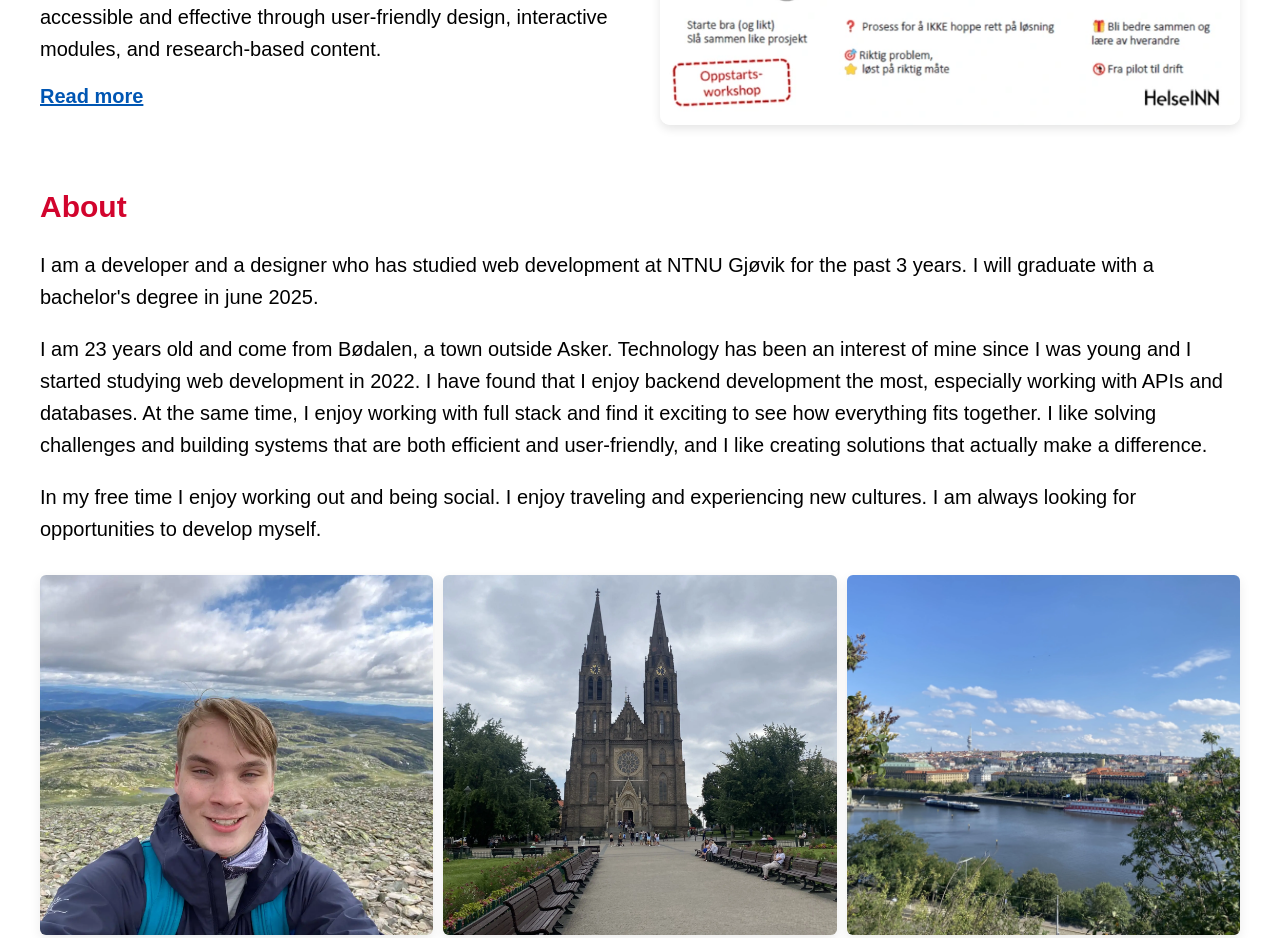
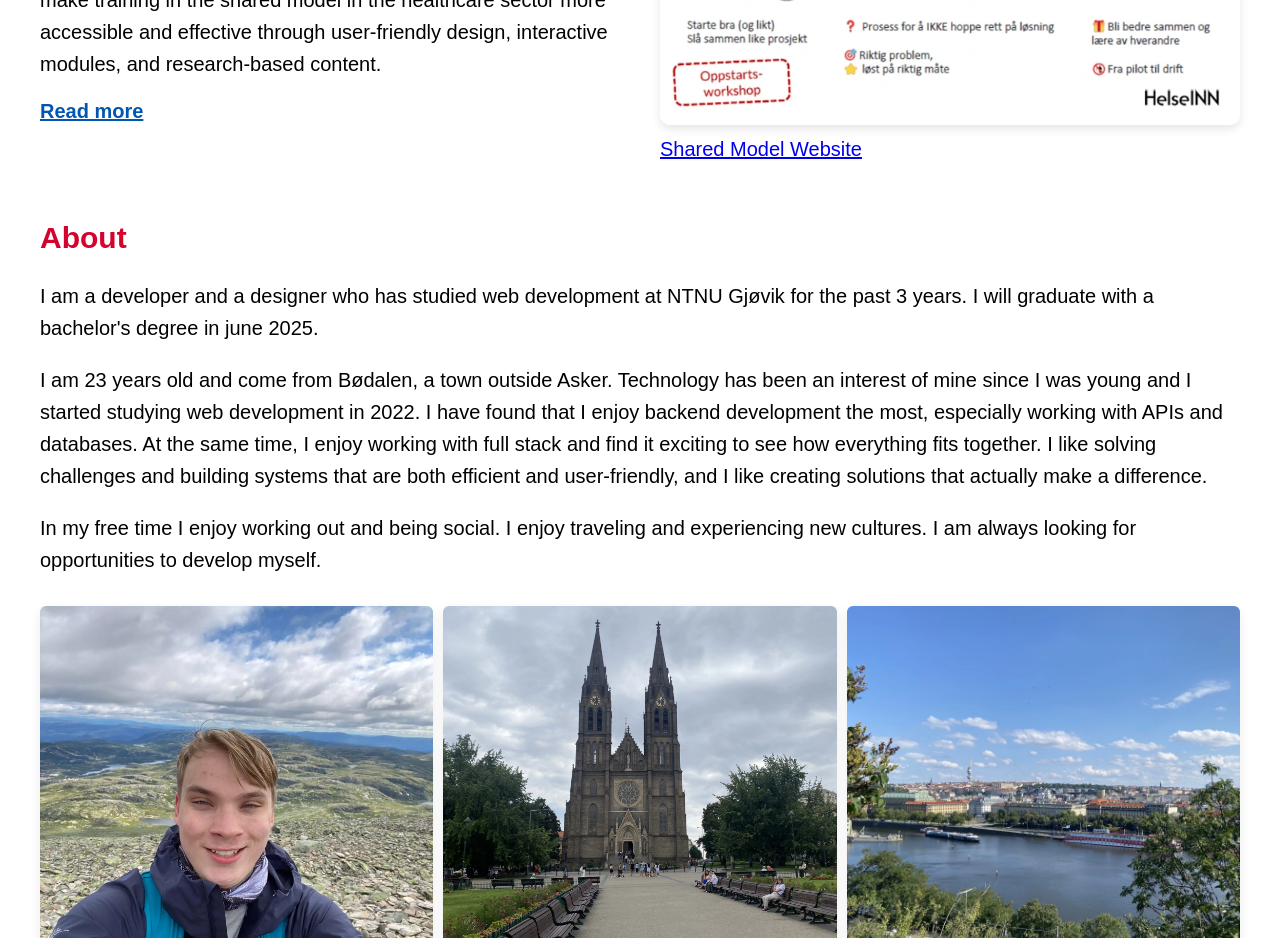
Before and after one commit to SebastianHaugen/Portfolio-website, a React (Create React App) app in the folder my-app/: page / in a window 1280 px wide. Shown: the part 2040-2978 px from the top of the page. Built offline with nearby package versions, Linux system fonts and the light colour scheme; a web font is replaced by a local one.

Commit message:
Added link to the bachelor project

```diff
--- a/my-app/src/components/Projects.js
+++ b/my-app/src/components/Projects.js
@@ -59,6 +59,9 @@ function Projects() {
       <div className="project">
         <div className="project-content">
           <img src={fellesmodellen} alt={t("projects.project3.title")} />
+          <div className="project-github-link">
+          <a href="https://idg3920-production-8276.up.railway.app/" target="_blank" rel="noreferrer">{t("projects.project3.link")}</a>
+          </div>
         </div>
         <div className="project-text">
           <h3>{t("projects.project3.title")}</h3>
--- a/my-app/src/locales/en.json
+++ b/my-app/src/locales/en.json
@@ -29,7 +29,8 @@
 
     "project3": {
       "title": "HelseInn E-Learning Course",
-      "summary": "The bachelor's project focuses on developing an e-learning course for HelseInn and Helsefellesskap Innlandet. The goal is to make training in the shared model in the healthcare sector more accessible and effective through user-friendly design, interactive modules, and research-based content."
+      "summary": "The bachelor's project focuses on developing an e-learning course for HelseInn and Helsefellesskap Innlandet. The goal is to make training in the shared model in the healthcare sector more accessible and effective through user-friendly design, interactive modules, and research-based content.",
+      "link": "Shared Model Website"
     }
   },
 
--- a/my-app/src/locales/no.json
+++ b/my-app/src/locales/no.json
@@ -31,7 +31,8 @@
 
     "project3": {
       "title": "HelseInn E-læringskurs",
-      "summary": "Bachelorprosjektet handler om utviklingen av et e-læringskurs for HelseInn og Helsefellesskap Innlandet. Målet er å gjøre opplæring i Fellesmodellen i helsesektoren mer tilgjengelig og effektiv gjennom brukervennlig design, interaktive moduler og forskningsbasert innhold."
+      "summary": "Bachelorprosjektet handler om utviklingen av et e-læringskurs for HelseInn og Helsefellesskap Innlandet. Målet er å gjøre opplæring i Fellesmodellen i helsesektoren mer tilgjengelig og effektiv gjennom brukervennlig design, interaktive moduler og forskningsbasert innhold.",
+      "link": "Fellesmodellen nettside"
     }
   },
 
```
